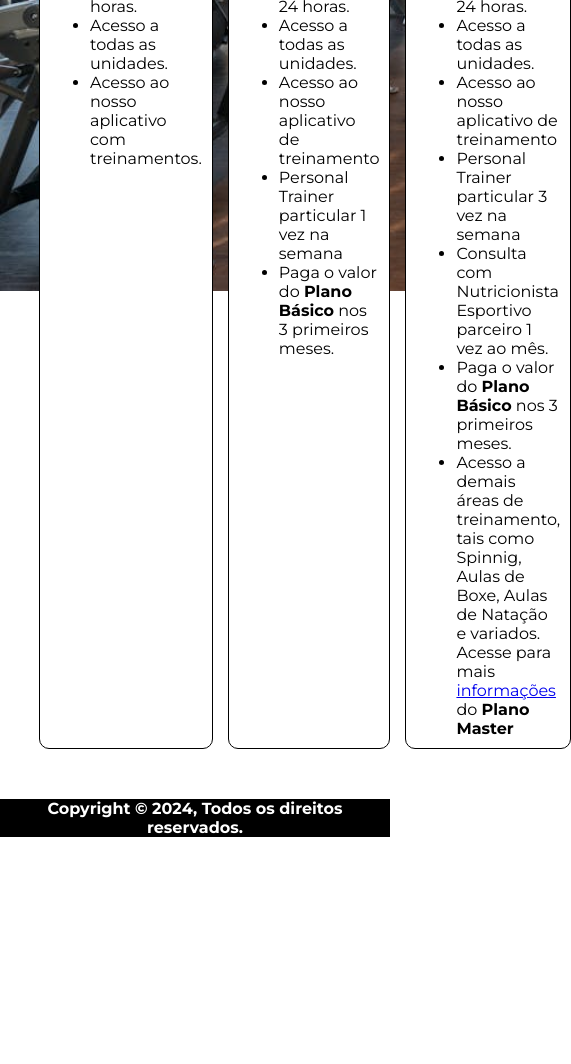
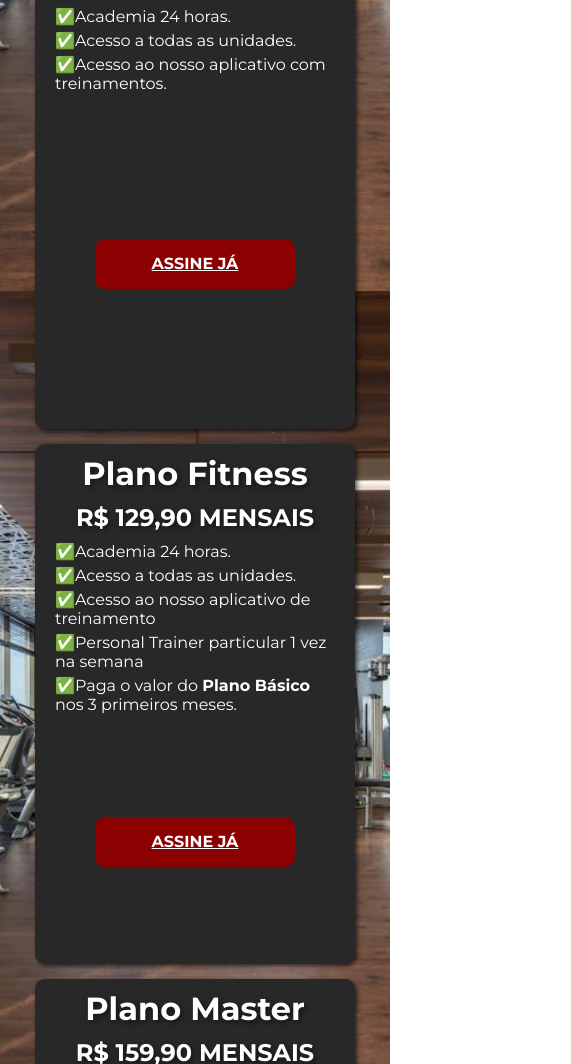
Before and after one commit to JohnathaDev/projetoacademia, a plain HTML site: page index.html in a window 390 px wide. Shown: the part 553-1617 px from the top of the page, 571 px wide, since content can reach past the window. Before the commit the page ends 1390 px from the top, so only its background shows below. Drawn offline with Linux system fonts and the light colour scheme.

Commit message:
responsividade ajustada

```diff
--- a/estilos/style.css
+++ b/estilos/style.css
@@ -11,14 +11,18 @@ body {
     background-image: url('../imagens/fundo-academia.jpeg');
     background-repeat: no-repeat;
     background-size: cover;
+    background-attachment: fixed;
+    overflow-x: hidden;
 }
 header {
     padding: 30px;
+    padding-left: 50px;
     font-variant: small-caps;
     background-color: black;
     color: white;
     font-size: 1.3em;
     box-shadow: 2px 2px 2px rgba(0, 0, 0, 0.400);
+    min-width: 200px;
 }
 nav {
     padding: 20px;
@@ -26,6 +30,7 @@ nav {
     color: white;
     box-shadow: 2px 2px 5px rgba(0, 0, 0, 0.400);
     text-align: end;
+    min-width: 280px;
 }
 nav > a {
     text-decoration: none;
@@ -44,7 +49,8 @@ h1#plano {
     padding: 50px;
     font-weight: 900;
     font-size: 3em;
-    text-shadow: 1px 1px 3px rgba(0, 0, 0, 0.300);
+    text-shadow: 2px 2px 5px rgba(0, 0, 0, 0.500);
+    color: white;
     display: block;
 }
 main {
@@ -52,19 +58,94 @@ main {
     width: 80%;
     gap: 15px;
     margin: auto;
+    align-items: center;
+    justify-content: center;
+}
+@media (max-width: 900px) {
+    main {
+        display: flex;
+        flex-direction: column;
+        width: 80%;
+        gap: 15px;
+        margin: auto;
+        justify-content: center;
+        align-items: center;
+    }
 }
 .cards {
-    display: inline-block;
-    width: 300px;
-    border: 1px solid black;
+    display: flex;
+    flex-direction: column;
+    max-width: 300px;
+    min-width: 300px;
+    height: 500px;
+    color: white;
     padding: 10px;
     border-radius: 10px;
-    background-color: white;
+    background-color: rgb(40, 40, 40);
+    box-shadow: 2px 2px 5px rgba(0, 0, 0, 0.700);
+}
+@media (max-width: 900px) {
+    .cards {
+        display: flex;
+        width: 500px;
+        max-height: 500px;
+        color: white;
+        padding: 10px;
+        border-radius: 10px;
+        background-color: rgb(40, 40, 40);
+        box-shadow: 2px 2px 5px rgba(0, 0, 0, 0.700);
+    }
+}
+.planos {
+    text-align: center;
+    font-size: 2em;
+    text-shadow: 2px 2px 5px rgba(0, 0, 0, 0.500);
+    padding-bottom: 10px;
+}
+.cards h3 {
+    text-align: center;
+    text-shadow: 2px 2px 5px rgba(0, 0, 0, 0.500);
+    font-size: 1.5em;
+}
+.cards ul {
+    list-style-position: inside;
+    list-style-type: '\2705';
+    padding: 10px;
+}
+.cards li {
+    padding-bottom: 5px;
+}
+.cards a {
+    font-weight: bold;
+    color: white;
+}
+.cards:hover {
+    background-color: rgb(55, 55, 55);
+    transform: translate(-5px, -3px);
+    transition-duration: 0.3s;
+}
+.assinatura {
+    display: flex;
+    margin: auto;
+    justify-content: center;
+    align-items: center;
+    text-align: center;
+    background-color: darkred;
+    width: 200px;
+    height: 50px;
+    border-radius: 10px;
+    margin-top: auto;
+
+}
+.assinatura:hover {
+    font-size: 1.2em;
+    background-color: red;
+    cursor: pointer;
+    transition-duration: 0.3s;
 }
 footer {
     text-align: center;
     background-color: black;
     color: white;
     font-weight: bold;
-    margin-top: 50px;
 }
--- a/index.html
+++ b/index.html
@@ -23,22 +23,28 @@
     </h1>
     <main>
         <section class="cards">
-            <div class="div-cards">
-                <h2>
+                <h2 class="planos">
                     Plano Básico
                 </h2>
+                <h3>
+                    R$ 99,90 MENSAIS
+                </h3>
                 <ul>
                     <li>Academia 24 horas.</li>
                     <li>Acesso a todas as unidades.</li>
                     <li>Acesso ao nosso aplicativo com treinamentos.</li>
                 </ul>
-            </div>
+                <div class="assinatura">
+                    <a href="#">ASSINE JÁ</a>
+                </div>
         </section>
         <section class="cards">
-            <div class="div-cards">
-                <h2>
+                <h2 class="planos">
                     Plano Fitness
                 </h2>
+                <h3>
+                    R$ 129,90 MENSAIS
+                </h3>
                     <ul>
                         <li>Academia 24 horas.</li>
                         <li>Acesso a todas as unidades.</li>
@@ -46,13 +52,17 @@
                         <li>Personal Trainer particular 1 vez na semana</li>
                         <li>Paga o valor do <strong>Plano Básico</strong> nos 3 primeiros meses.</li>
                 </ul>
-            </div>
+                <div class="assinatura">
+                    <a href="#">ASSINE JÁ</a>
+                </div>
         </section>
         <section class="cards">
-            <div class="div-cards">
-                <h2>
+                <h2 class="planos">
                     Plano Master
                 </h2>
+                <h3>
+                    R$ 159,90 MENSAIS
+                </h3>
                 <ul>
                     <li>Academia 24 horas.</li>
                     <li>Acesso a todas as unidades.</li>
@@ -60,9 +70,11 @@
                     <li>Personal Trainer particular 3 vez na semana</li>
                     <li>Consulta com Nutricionista Esportivo parceiro 1 vez ao mês.</li>
                     <li>Paga o valor do <strong>Plano Básico</strong> nos 3 primeiros meses.</li>
-                    <li>Acesso a demais áreas de treinamento, tais como Spinnig, Aulas de Boxe, Aulas de Natação e variados. <br> Acesse para mais <a href="#">informações</a> do <strong>Plano Master</strong></li>
+                    <li>Acesso a demais áreas de treinamento, tais como Spinnig, Aulas de Boxe, Aulas de Natação e variados. Acesse para mais <a href="#">informações</a> do <strong>Plano Master.</strong></li>
                 </ul>
-            </div>
+                <div class="assinatura">
+                    <a href="#">ASSINE JÁ</a>
+                </div>
         </section>
     </main>
     <footer>
```
